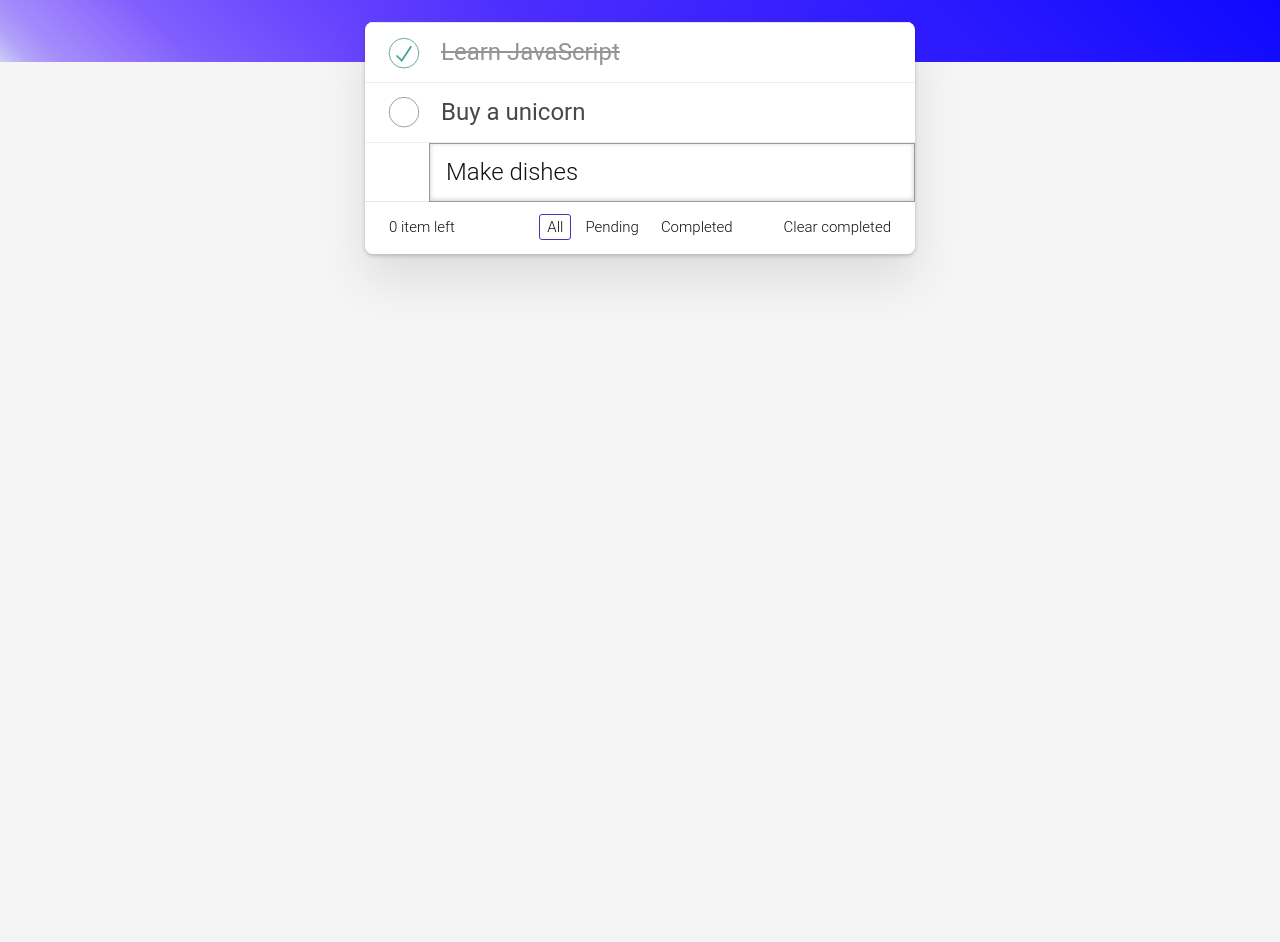
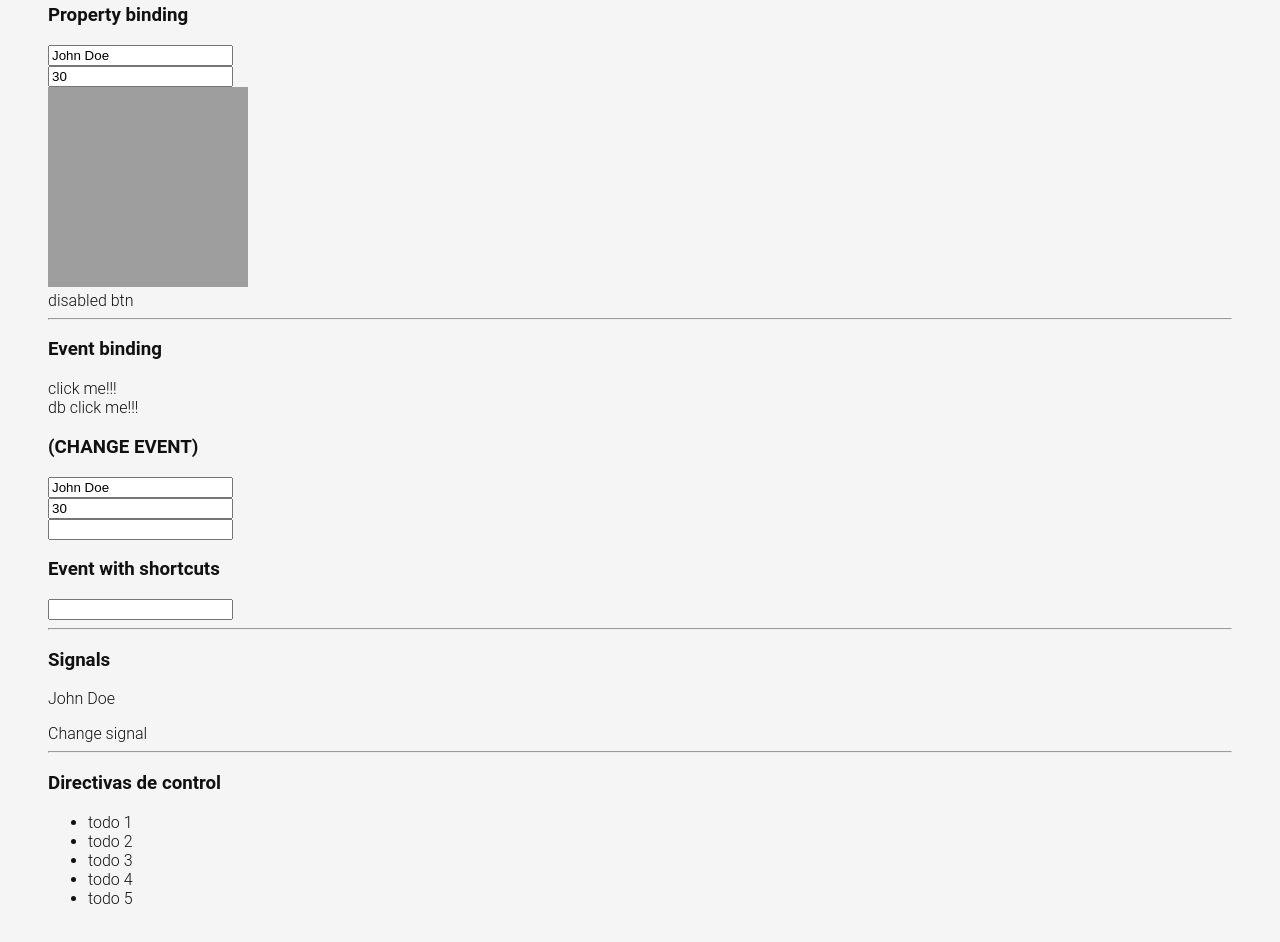
Before and after one commit to JosephMSS/todo-app, an Angular app: page / in a window 1280 px wide. Shown: the part 194-1136 px from the top of the page. Before the commit the page ends 800 px from the top, so only its background shows below. Built offline with nearby package versions, Linux system fonts and the light colour scheme; grey boxes are pictures that could not be loaded.

Commit message:
Update routes and task list

```diff
--- a/src/app/app.routes.ts
+++ b/src/app/app.routes.ts
@@ -3,11 +3,11 @@ import { LabsComponent } from './pages/labs/labs.component';
 import { HomeComponent } from './pages/home/home.component';
 export const routes: Routes = [
   {
-    path: '',
+    path: 'home',
     component: HomeComponent,
   },
   {
-    path: 'labs',
+    path: '',
     component: LabsComponent,
   },
 ];
--- a/src/app/pages/home/home.component.html
+++ b/src/app/pages/home/home.component.html
@@ -23,10 +23,10 @@
           </div>
           <input class="edit" value="Learn JavaScript" />
         </li>
-        <li>
+        <li *ngFor="let task of tasks()">
           <div class="view">
             <input class="toggle" type="checkbox" />
-            <label>Buy a unicorn</label>
+            <label>{{task.title}}</label>
             <button class="destroy"></button>
           </div>
           <input class="edit" value="Buy a unicorn" />
--- a/src/app/pages/home/home.component.ts
+++ b/src/app/pages/home/home.component.ts
@@ -1,13 +1,19 @@
-import { ChangeDetectionStrategy, Component } from '@angular/core';
+import { NgFor } from '@angular/common';
+import { ChangeDetectionStrategy, Component, signal } from '@angular/core';
 
 @Component({
   changeDetection: ChangeDetectionStrategy.OnPush,
   selector: 'app-home',
   standalone: true,
-  imports: [],
+  imports: [NgFor],
   templateUrl: './home.component.html',
-  styleUrl: './home.component.css'
+  styleUrl: './home.component.css',
 })
 export class HomeComponent {
-
+  tasks = signal([
+    { title: 'Install Angular CLI', completed: true },
+    { title: 'Style app', completed: true },
+    { title: 'Finish service functionality', completed: false },
+    { title: 'Setup API', completed: false },
+  ]);
 }
--- a/src/app/pages/labs/labs.component.html
+++ b/src/app/pages/labs/labs.component.html
@@ -1,11 +1,7 @@
 <section class="container">
   <h1>Primer proyecto en angular</h1>
   <!-- <h2>{{ message }}</h2> -->
-  <ul>
-    <li *ngFor="let task of tasks">
-      {{ task }}
-    </li>
-  </ul>
+
   <hr />
   <h3>
     Podemos utilizar funciones de javascript en los corchetes por ejemplo 2+2={{
@@ -33,5 +29,11 @@
   <hr />
   <h3>Signals</h3>
   <p>{{ name() }}</p>
-  <button type="button" (click)="changeNameHandler()">Change signal</button>
+  <button type="button" (click)="changeNameHandler()">Change signal</button><hr>
+  <h3>Directivas de control</h3>
+  <ul>
+    <li *ngFor="let task of tasks()">
+      {{ task }}
+    </li>
+  </ul>
 </section>
--- a/src/app/pages/labs/labs.component.ts
+++ b/src/app/pages/labs/labs.component.ts
@@ -17,7 +17,7 @@ interface Person {
 })
 export class LabsComponent {
   private message = 'todo-app'; // en este caso sei es privado el html no va a poder acceder a la variable
-  tasks = ['todo 1', 'todo 2', 'todo 3', 'todo 4', 'todo 5'];
+  tasks = signal(['todo 1', 'todo 2', 'todo 3', 'todo 4', 'todo 5']);
   name = signal('John Doe');
   disabled = true;
   person: Person = {
```
